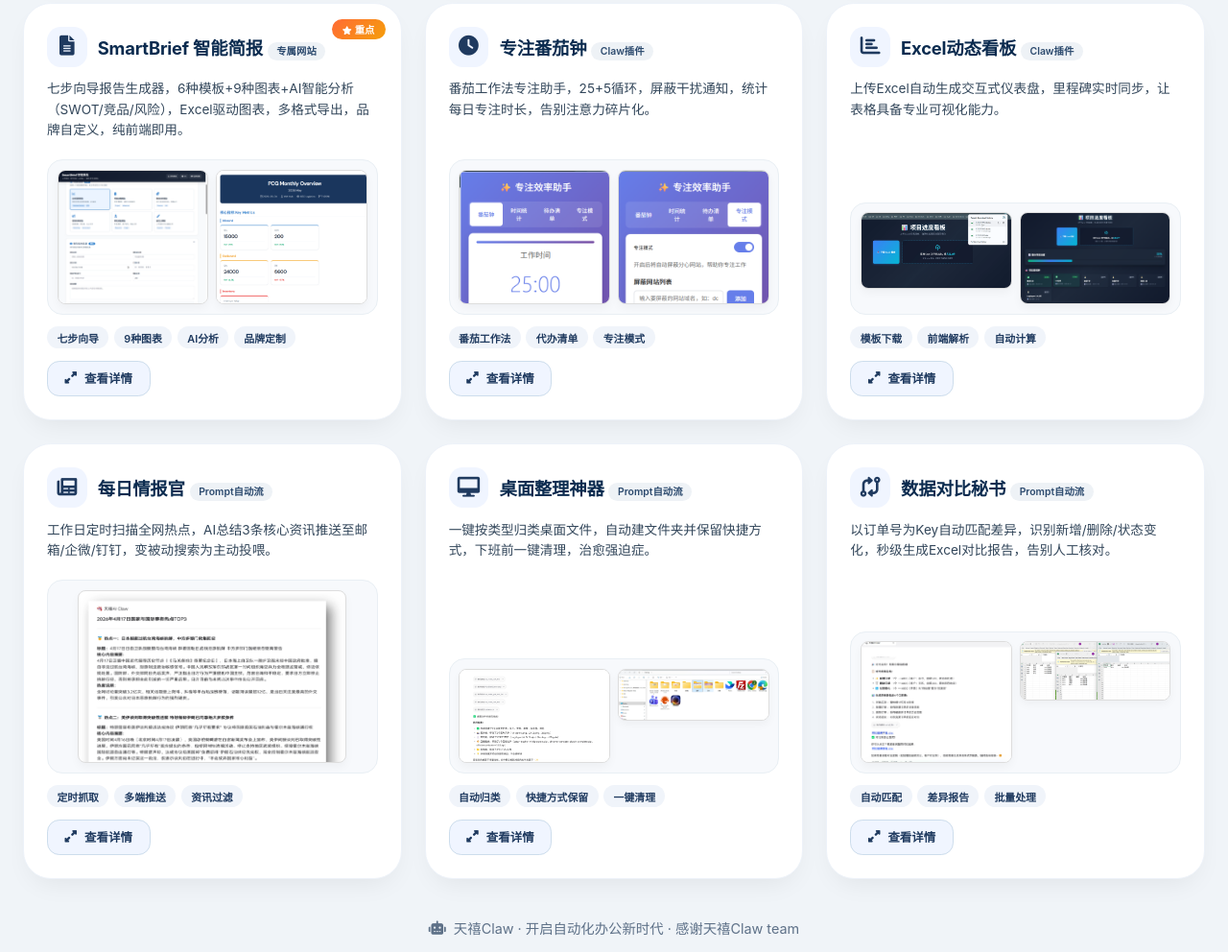
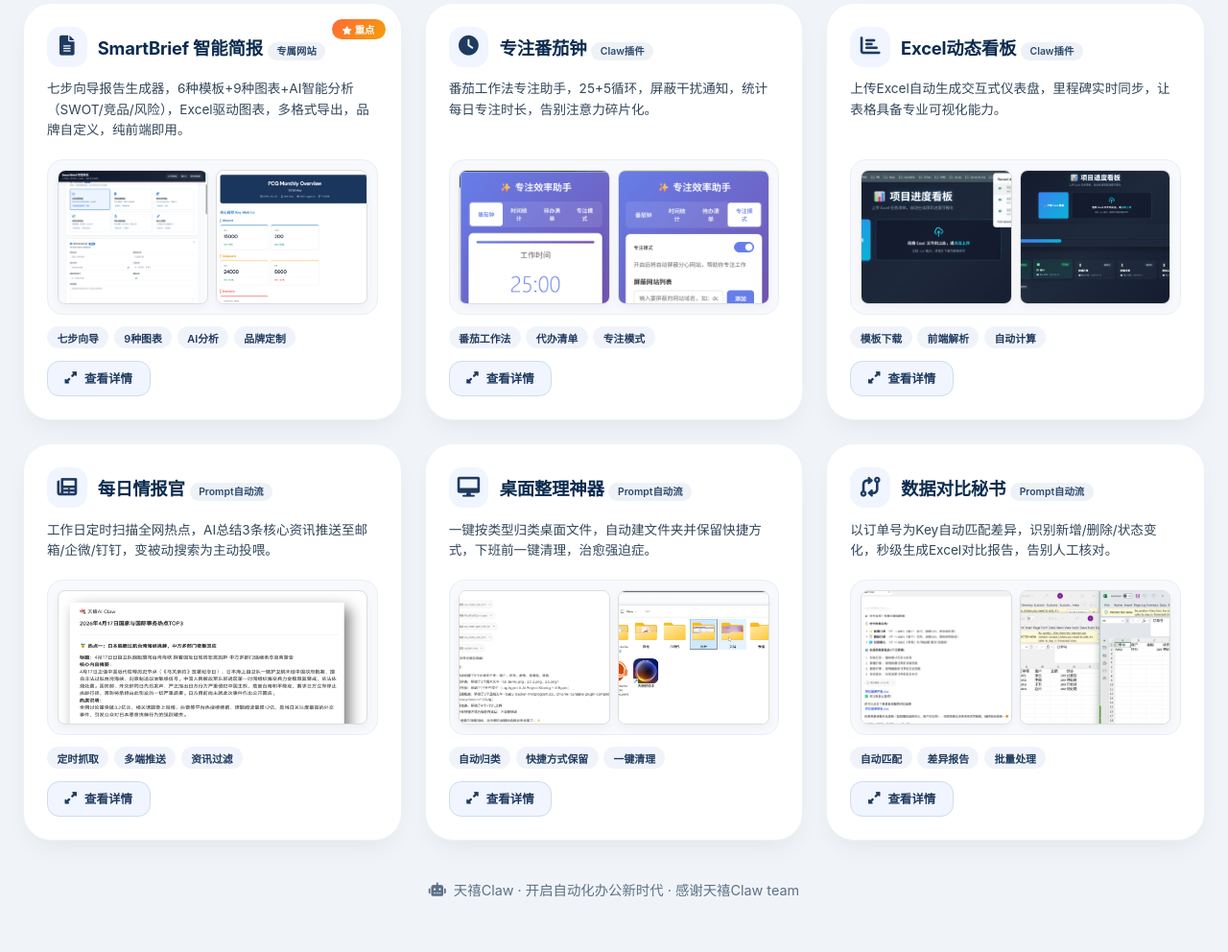
Before and after one commit to jennyyaaa77/tianxi, a plain HTML site: page index.html in a window 1280 px wide. Shown: the part 928-1920 px from the top of the page at 96% size. After the commit the page ends 1897 px from the top, so only its background shows below. Drawn offline with Linux system fonts and the light colour scheme.

Commit message:
Add files via upload

```diff
--- a/index.html
+++ b/index.html
@@ -128,11 +128,11 @@
     .screen-thumb {
       background: #ffffff; border-radius: 0.5rem; overflow: hidden;
       box-shadow: 0 4px 10px rgba(0,0,0,0.04); flex: 1; min-width: 0;
-      max-height: 140px; transition: all 0.2s; border: 1px solid #ddd;
+      height: 140px; transition: all 0.2s; border: 1px solid #ddd;
       cursor: pointer; position: relative;
     }
     .screen-thumb img { width: 100%; height: 100%; display: block; object-fit: cover; object-position: top; image-rendering: -webkit-optimize-contrast; }
-    .screenshot-area.single .screen-thumb { max-height: 180px; max-width: 280px; flex: none; }
+    .screenshot-area.single .screen-thumb { height: 140px; max-width: none; flex: 1; }
     .screen-thumb:hover { box-shadow: 0 8px 16px rgba(0,0,0,0.1); }
     .screen-thumb .zoom-icon {
       position: absolute; bottom: 6px; right: 6px;
@@ -630,5 +630,6 @@
     // Init
     renderAll();
   </script>
+<script defer src="https://static.cloudflareinsights.com/beacon.min.js/v8c78df7c7c0f484497ecbca7046644da1771523124516" integrity="sha512-8DS7rgIrAmghBFwoOTujcf6D9rXvH8xm8JQ1Ja01h9QX8EzXldiszufYa4IFfKdLUKTTrnSFXLDkUEOTrZQ8Qg==" data-cf-beacon='{"version":"2024.11.0","token":"75124c326cb447fe934cde04713ae013","r":1,"server_timing":{"name":{"cfCacheStatus":true,"cfEdge":true,"cfExtPri":true,"cfL4":true,"cfOrigin":true,"cfSpeedBrain":true},"location_startswith":null}}' crossorigin="anonymous"></script>
 </body>
 </html>
```
